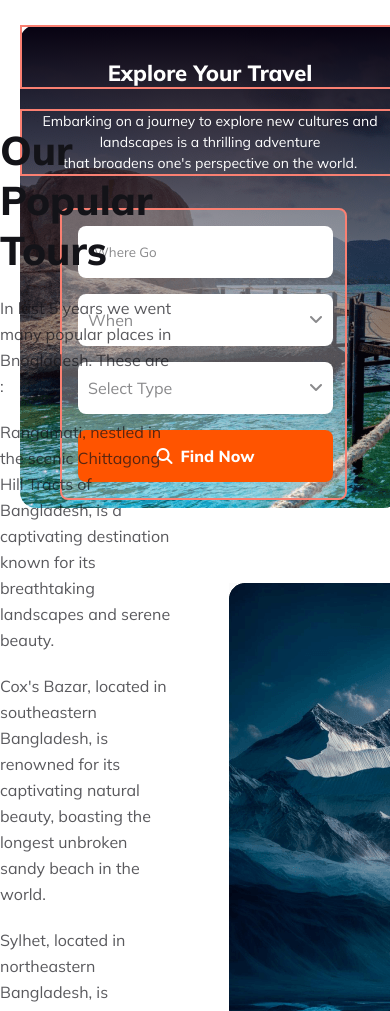
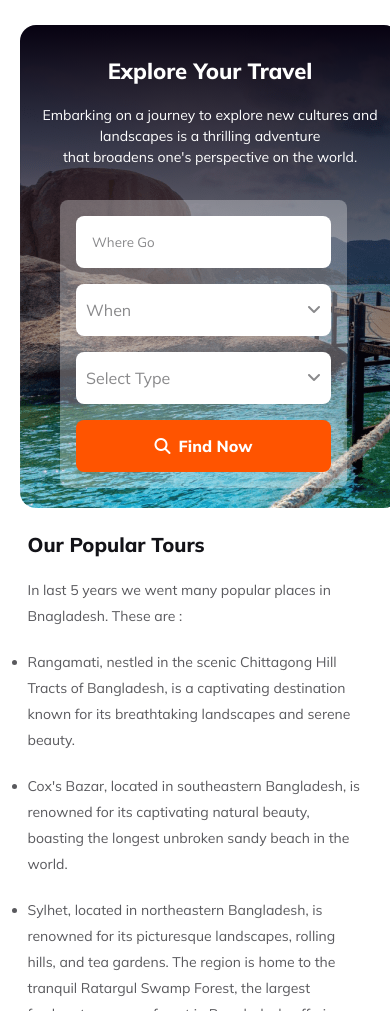
Before and after one commit to AbdulAzizChyMustakim/assignment-02-b9, a plain HTML site: page index.html in a window 390 px wide. Shown: the part 89-1100 px from the top of the page. Drawn offline with Linux system fonts and the light colour scheme.

Commit message:
popular part responsive done

```diff
--- a/style.css
+++ b/style.css
@@ -476,7 +476,6 @@ nav{
     font-size: 22px;
     font-weight: 800;
     padding-top: 32px;
-    border: 2px solid salmon;
     padding-bottom: 0px;
     margin-bottom: 0px;
 }
@@ -486,7 +485,7 @@ nav{
     font-style: normal;
     font-weight: 400;
     line-height: 21px;
-    border: 2px solid salmon;
+
     margin-top: 0px;
 }
 .input-part{
@@ -500,7 +499,7 @@ nav{
     margin-bottom: 32px;
     margin-right: 80px;
     margin-left: 40px;
-    border: 2px solid salmon;
+
 }
 #where{
     width: 255px;
@@ -518,5 +517,28 @@ nav{
     justify-content: center;
 
 }
+                    /* popular part */
+ .popular-container{
+    flex-direction: column;
 
+    margin-top: 24px;
+
+
+ }
+ .popular-h2{
+    font-size: 20px;
+ }
+ .popular-p{
+    font-size: 14px;
+    width: 335px;
+
+ }
+ .popular-img{
+    margin: auto;
+    margin-top: 24px;
+    width: 335px;
+    height: 345px;
+    border-radius: 16px;
+
+ }
      }
```
